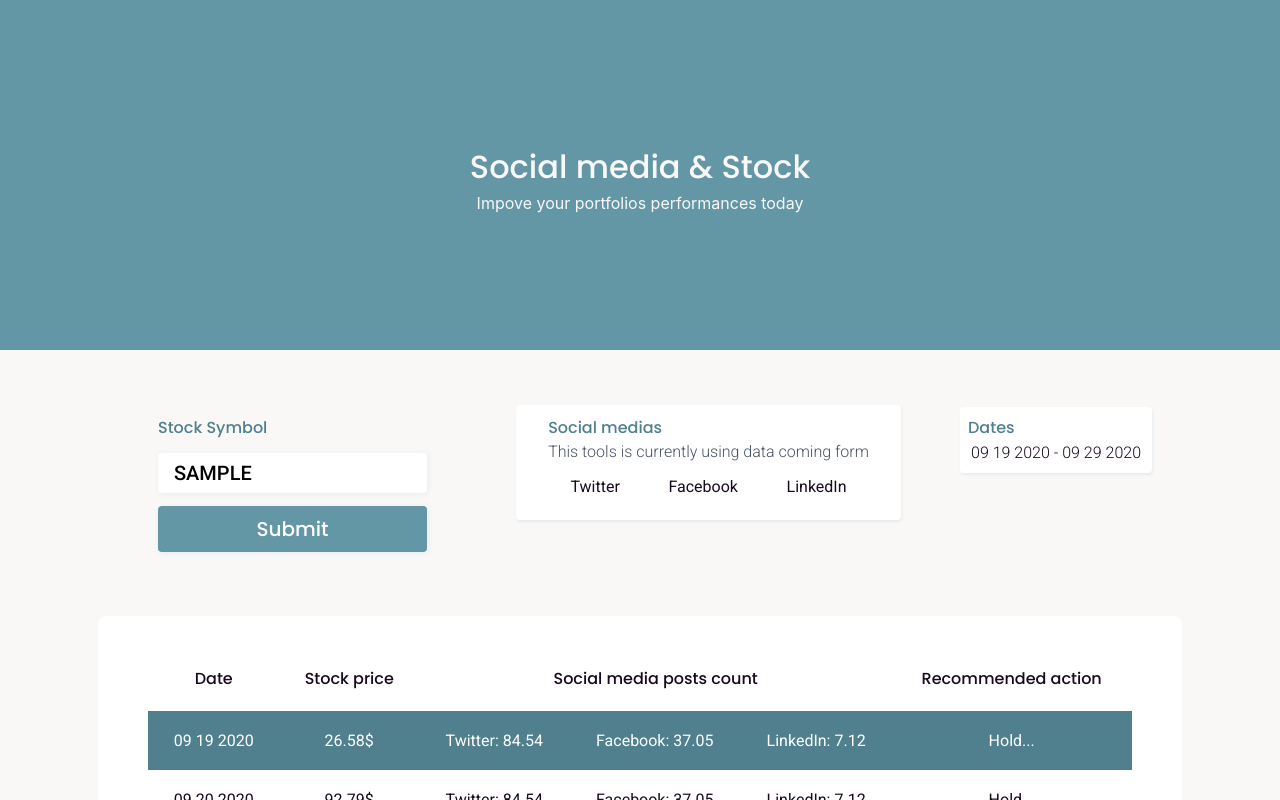
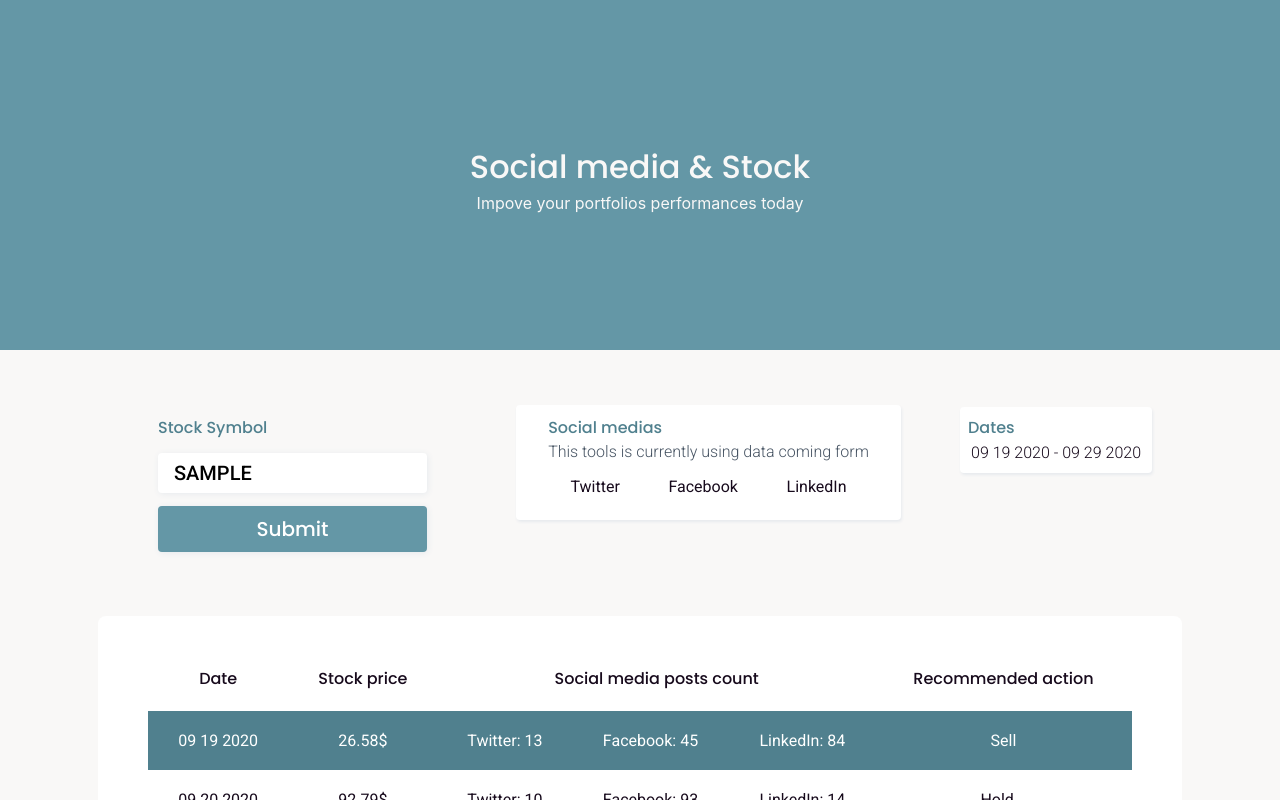
Before and after one commit to lady-rosie/my-app, a React (Create React App) app: page / in a window 1280 px wide. Both pictures are taken after typing "Sample" into the empty fields and a click on the input "Submit". Shown: the top 800 px of the page. Built offline with nearby package versions, Linux system fonts and the light colour scheme.

Commit message:
fix social media issue

```diff
--- a/src/App.js
+++ b/src/App.js
@@ -15,7 +15,7 @@ import SocialMediasInfos from "./components/SocialMediasInfos";
 function App() {
   const [stockPrice, setStockPrice] = useState(null);
 
-  const [socialMediaObj, setSocialMediaCount] = useState({
+  const socialMediaObj = {
     socialMedias:    [
       { name: "Twitter", count: 0 },
       { name: "Facebook", count: 0 },
@@ -23,7 +23,6 @@ function App() {
     ],
     totalCount: 0
   }
- );
 
   const onSubmit = (data) => {
     setStockPrice(stockPriceGenerator(data.stockSymbol, socialMediaObj, moment()));
@@ -38,7 +37,7 @@ function App() {
       <SocialMediasInfos socialMediaList={socialMediaObj}/>
       <TimeWindow />
       </div>
-      <Results stockPrices={stockPrice} />
+      <Results stockPrices={stockPrice} socialMediaList={socialMediaObj}  />
     </div>
   );
 }
--- a/src/components/Results.jsx
+++ b/src/components/Results.jsx
@@ -1,7 +1,10 @@
 import React from "react";
-import { recommendationAlgorithm } from "../mock_data/backEndData";
+import {
+  socialMediaCountGenerator,
+  recommendationAlgorithm,
+} from "../mock_data/backEndData";
 
-const Results = ({ stockPrices }) => {
+const Results = ({ stockPrices, socialMediaList }) => {
   return (
     <div className="results">
       {stockPrices && (
@@ -16,17 +19,20 @@ const Results = ({ stockPrices }) => {
             <tr>
               <td>{stockPrice.date}</td>
               <td>{stockPrice.price}$</td>
-                {stockPrice.socialMediasCount.socialMedias.map(
-                  (socialMedia) => (
+
+              {socialMediaCountGenerator(
+                stockPrice.stockSymbol,
+                socialMediaList
+              ).socialMedias.map((socialMedia) => (
                 <td>
                   {socialMedia.name}: {socialMedia.count}
                 </td>
-                  )
-                )}
+              ))}
+
               <td>
                 {recommendationAlgorithm(
                   stockPrice.price,
-                    stockPrice.socialMediasCount.totalCount
+                  socialMediaList.totalCount
                 )}
               </td>
             </tr>
--- a/src/mock_data/backEndData.js
+++ b/src/mock_data/backEndData.js
@@ -2,11 +2,9 @@ import moment from "moment";
 
 // Social media count for a stock symbol and a social platform
 export const socialMediaCountGenerator = (stockSymbol, socialMediaObj) => {
-  let updatedSocialMedia = {};
-
   if (socialMediaObj) {
-    updatedSocialMedia = socialMediaObj.socialMedias.map((socialMedia) => {
-      socialMedia.count = (Math.random() * 100).toFixed(2);
+    socialMediaObj.socialMedias.map((socialMedia) => {
+      socialMedia.count = parseInt((Math.random() * 100).toFixed());
     });
 
     socialMediaObj.totalCount = socialMediaObj.socialMedias.reduce(
@@ -15,9 +13,8 @@ export const socialMediaCountGenerator = (stockSymbol, socialMediaObj) => {
       },
       0
     );
-    return socialMediaObj;
   }
-  return updatedSocialMedia;
+  return socialMediaObj;
 };
 
 // Stock price generator for a stock symbol and date
@@ -31,18 +28,24 @@ export const stockPriceGenerator = (stockSymbol, socialMedias, date) => {
       date: moment(now).format("MM DD YYYY"),
       price: (Math.random() * 100).toFixed(2),
       stockSymbol: stockSymbol,
-      socialMediasCount: socialMediaCountGenerator(stockSymbol, socialMedias),
+      // socialMediasCount: socialMediaCountGenerator(stockSymbol, socialMedias),
     });
     now.add(1, "day");
   }
+
   return resultsArr;
 };
 
 // Recommendations based on social media count and stock price
-export const recommendationAlgorithm = (stockPrice, socialMediaObj) => {
-  if (stockPrice / socialMediaObj.totalCount > 1.2) {
+export const recommendationAlgorithm = (stockPrice, socialCount) => {
+
+  let stockPriceInteger = parseInt(stockPrice);
+
+  console.log(stockPriceInteger / socialCount);
+
+  if ((stockPriceInteger / socialCount) < 0.6) {
     return "Sell";
-  } else if (stockPrice / socialMediaObj.totalCount < 0.6) {
+  } else if ((stockPriceInteger / socialCount) > 0.9) {
     return "Buy";
   } else {
     return "Hold...";
```
Lines whose indentation alone changed are shown as unchanged.
